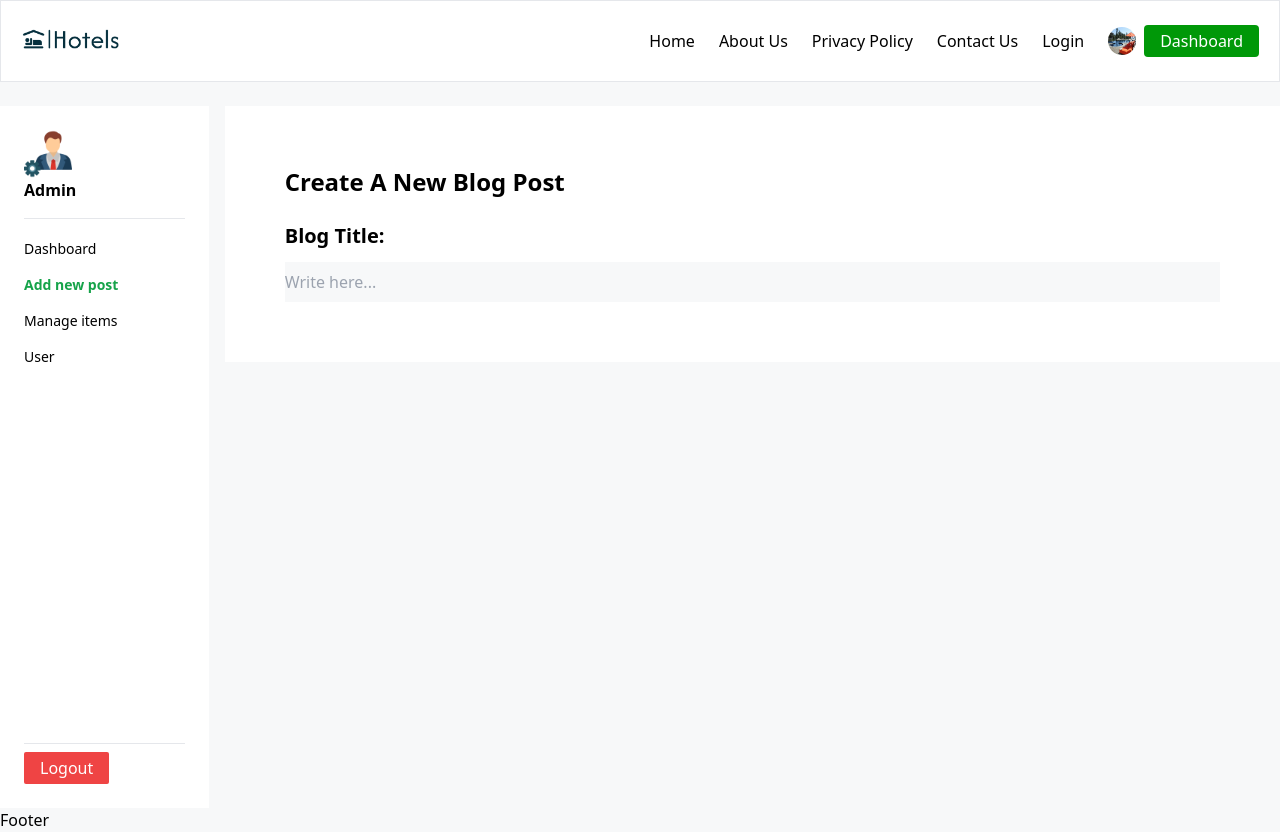
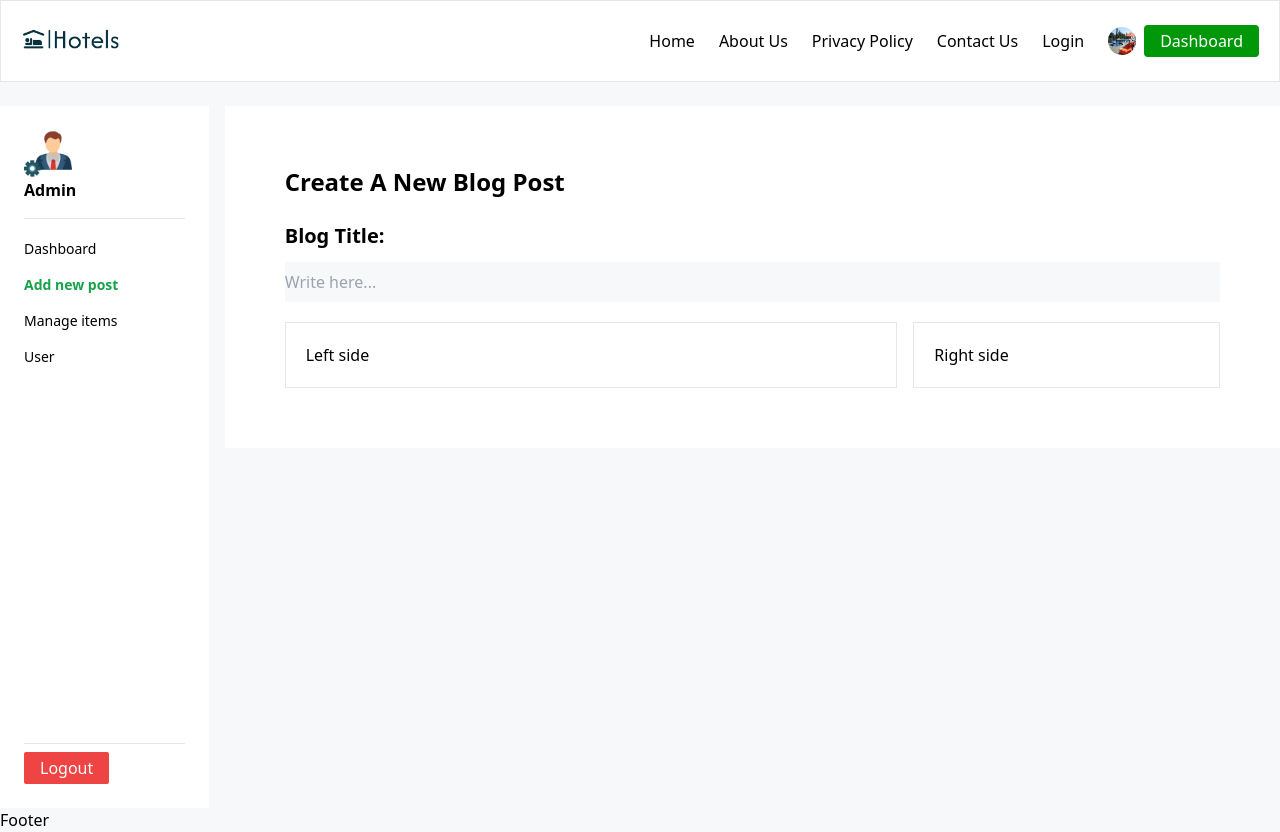
Before and after one commit to NurMohammad56/Hotels, a React (Vite) app in the folder frontend/: page /dashboard/add-new-post in a window 1280 px wide. Built offline with nearby package versions, Linux system fonts and the light colour scheme; sample sign-in values are in the browser's storage; what editorjs-html would draw is missing.

Commit message:
Working with Add Post

```diff
--- a/frontend/src/pages/admin/post/AddPost.jsx
+++ b/frontend/src/pages/admin/post/AddPost.jsx
@@ -1,6 +1,7 @@
-import React from "react";
+import React, { useState } from "react";
 
 const AddPost = () => {
+  const [title, setTitle] = useState("");
   return (
     <div className="bg-white md:p-7 p-2">
       <h2 className="text-2xl font-semibold">Create A New Blog Post</h2>
@@ -9,10 +10,21 @@ const AddPost = () => {
           <label className="font-semibold text-xl">Blog Title:</label>
           <input
             className="w-full inline-block bg-bgPrimary focus:outline-none px-y py-2"
+            value={title}
+            onChange={(e) => setTitle(e.target.value)}
             type="text"
             placeholder="Write here..."
             required
           />
+        </div>
+
+        {/* blog details */}
+        <div className="flex flex-col md:flex-row justify-between items-start gap-4">
+          {/* left side */}
+          <div className="border p-5 w-2/3">Left side</div>
+
+          {/* right side */}
+          <div className="border p-5 w-1/3 space-y-5">Right side</div>
         </div>
       </form>
     </div>
```
